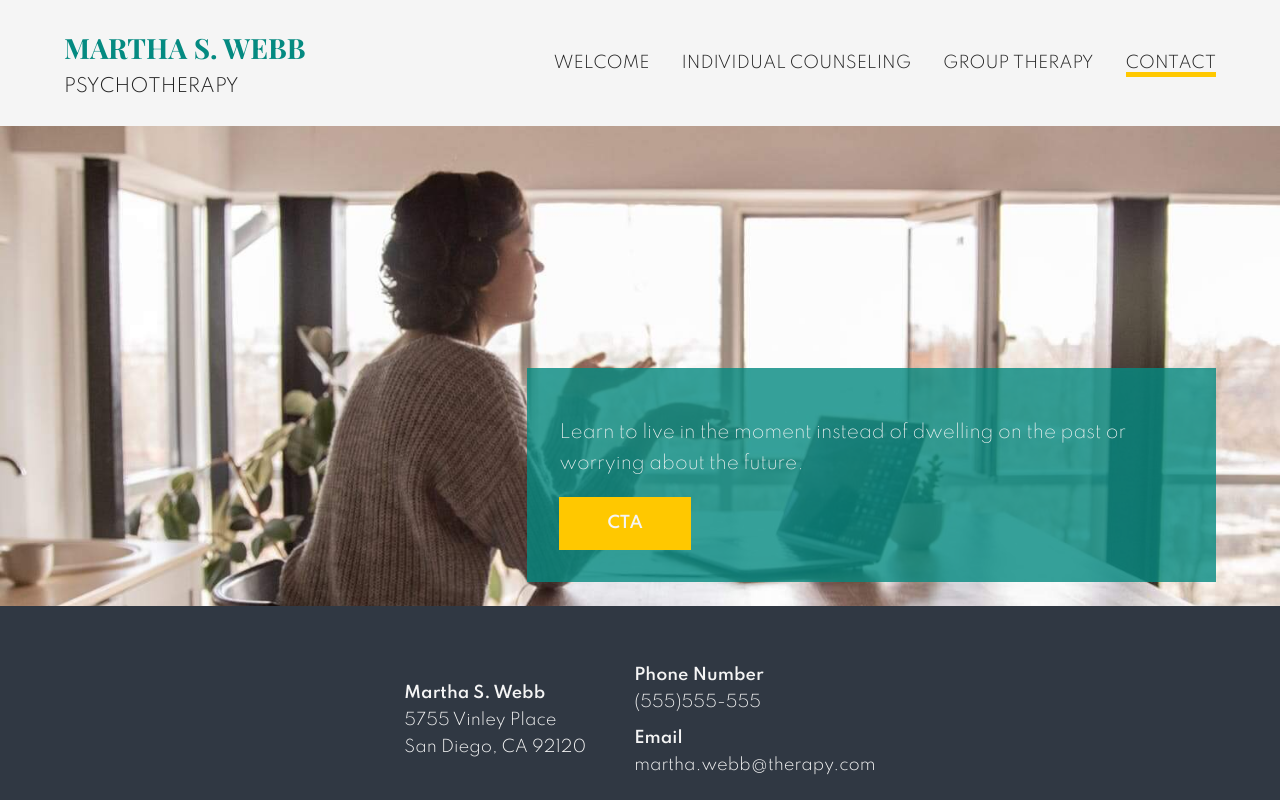
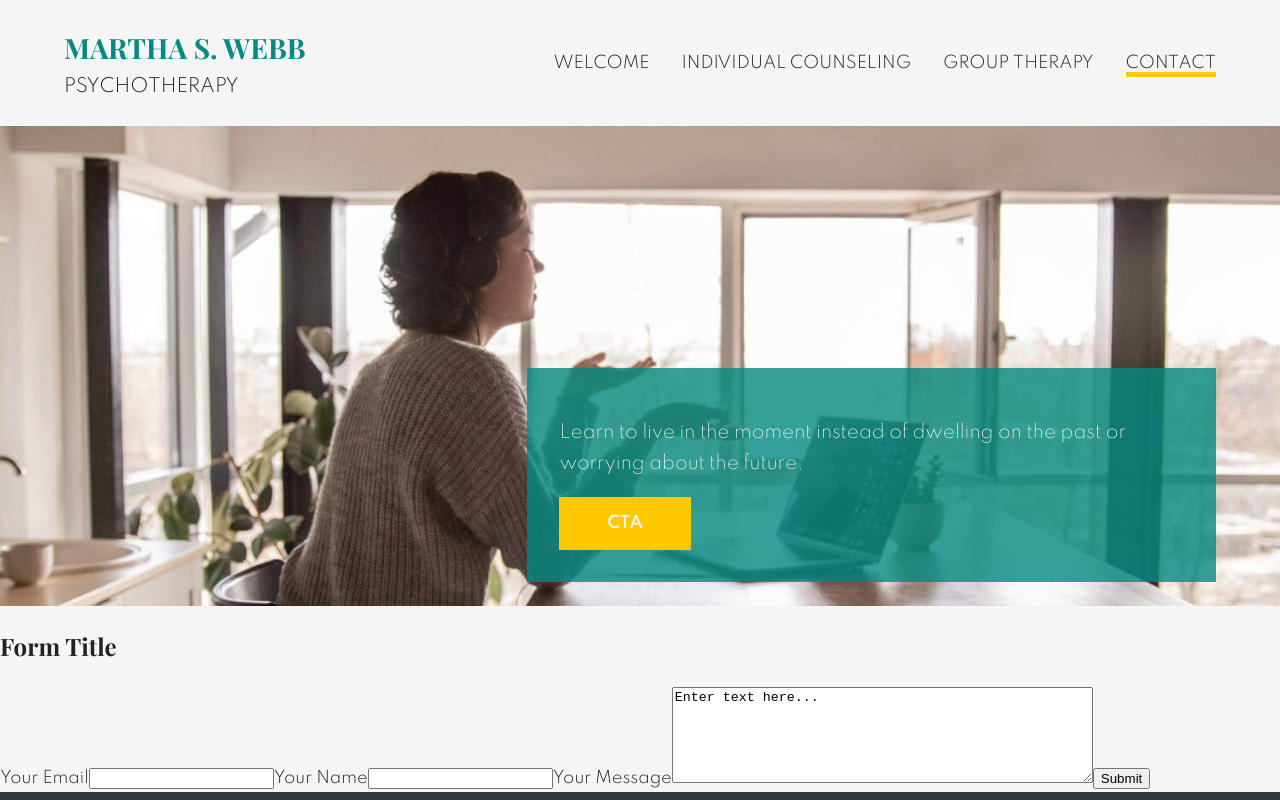
Before and after one commit to ShrikeFound/react-therapist-site, a React (Create React App) app: page /contact in a window 1280 px wide. Shown: the top 800 px of the page. Built offline with nearby package versions, Linux system fonts and the light colour scheme.

Commit message:
added contact form base

```diff
--- a/src/App.js
+++ b/src/App.js
@@ -6,7 +6,7 @@ import Contact from './components/Contact.js'
 import Header from './components/Header.js'
 
 import welcomeImage from './images/group.jpg'
-import individualImage from './images/anxiety.jpg'
+import individualImage from './images/smiling.jpg'
 import groupImage from './images/group.jpg'
 import contactImage from './images/laptop.jpg'
 import Footer from './components/Footer.js'
--- a/src/components/Contact.js
+++ b/src/components/Contact.js
@@ -10,6 +10,18 @@ const Contact = ({ img }) => {
         cta="CTA"
         position = "30% 45%"
       />
+      <section>
+        <form action="https://fieldgoal.io/f/X3qjIM" method="POST">
+          <h1>Form Title</h1>
+          <label for="email">Your Email</label>
+          <input name="Email" id="email" type="email" />
+          <label for="email">Your Name</label>
+          <input name="Name" id="name" type="text" />
+          <label for="message">Your Message</label>
+          <textarea name="message" rows="6" cols="50">Enter text here...</textarea>
+          <button type="submit">Submit</button>
+        </form>
+      </section>
     </div>
   )
 }
--- a/src/components/GroupTherapy.js
+++ b/src/components/GroupTherapy.js
@@ -1,5 +1,7 @@
 import React from 'react'
 import Banner from './Banner'
+import portraitImage from '../images/friends.jpg'
+import { Link } from 'react-router-dom'
 
 const GroupTherapy = ({ img }) => {
   return (
@@ -17,7 +19,8 @@ const GroupTherapy = ({ img }) => {
         <h1 className="title">Life Management Therapy Group</h1>
 
         <section className="row container">
-          <div className="column">
+
+          <div className="text-column">
             <p>
               I guide a stress management group based on the three pronged approach to healthcare: the cognitive approach, relaxation skills, and expression of positive into your life and negative out of your life.
             </p>
@@ -30,14 +33,13 @@ const GroupTherapy = ({ img }) => {
             <p>
               With the three pronged approach, we will learn how to cope with life's daily activities, manage our hurts and griefs, discuss our plans, and set and work towards our goals.
             </p>
+            <Link className="button secondary" to="/contact">Email Me</Link>
           </div>
-          <div className="approach-column">
-            <svg className="approaches-svg" viewBox="0 0 200 200">
-              <polygon fill="red"></polygon>
 
+           <div className="frame">
+            <img alt="pair of young men standing close and smiling for the camera" src={portraitImage}/>
+          </div>
 
-           </svg>
-          </div>
         </section>
       </main>
 
--- a/src/components/IndividualCounseling.js
+++ b/src/components/IndividualCounseling.js
@@ -8,6 +8,7 @@ const IndividualCounseling = ({ img }) => {
       imageURL={img}
       description="Learn to live in the moment instead of dwelling on the past or worrying about the future. "
       cta="CTA"
+      position="50% 25%"
       />
 
       <main>
--- a/src/index.css
+++ b/src/index.css
@@ -187,10 +187,15 @@ main {
 }
 .frame {
   width: 100%;
-  flex-basis: 300px;
+  flex-basis: 350px;
   flex-grow: 0;
   flex-shrink: 1.5;
   align-self: center;
+}
+
+.frame img {
+  border-radius: 5px;
+  /* box-shadow: 10px 10px rgba(var(--secondary-color), 1); */
 }
 
 .card-gallery {
```
Also changed, not shown: 2 other files (tests, documents, lock files or other folders).
